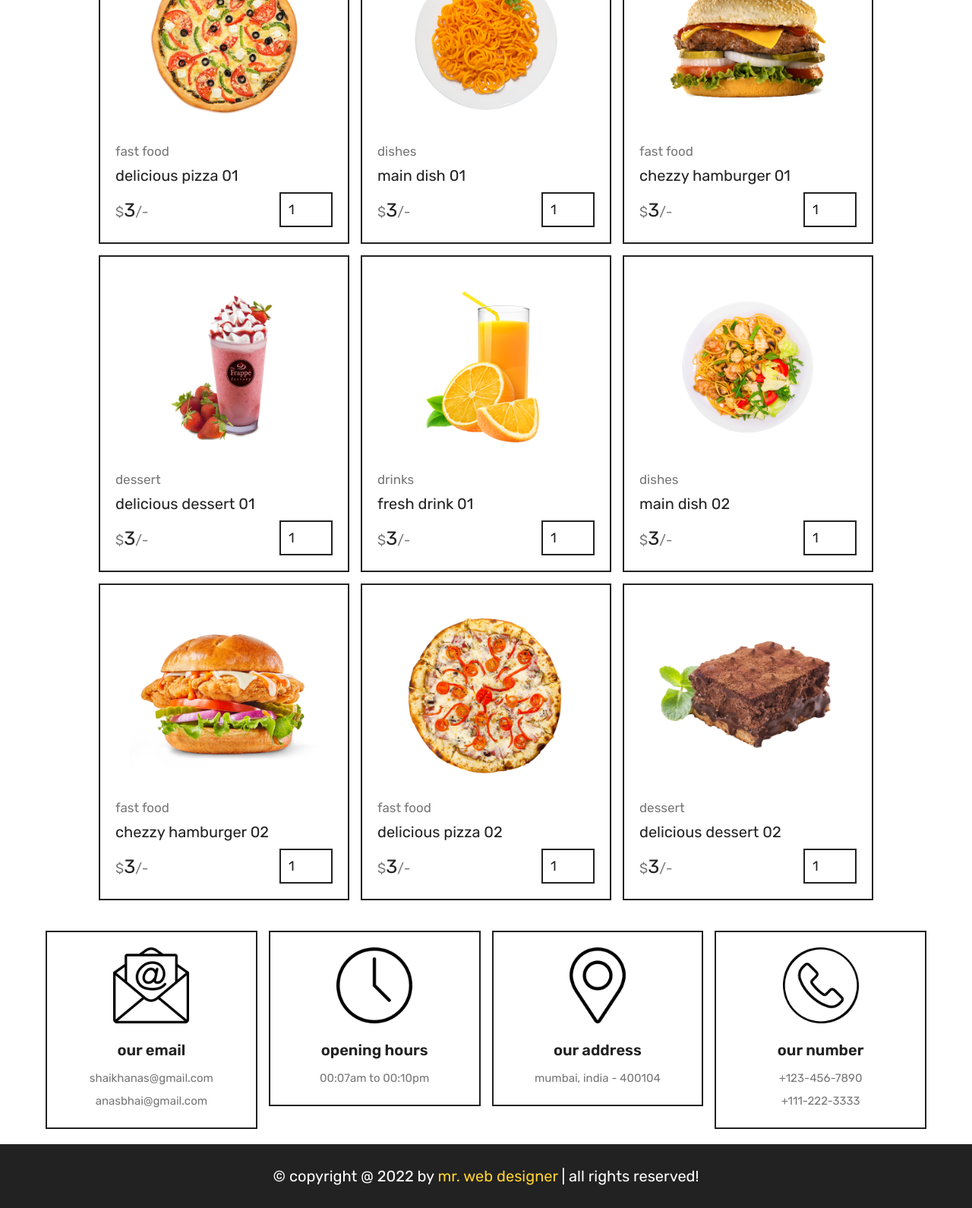
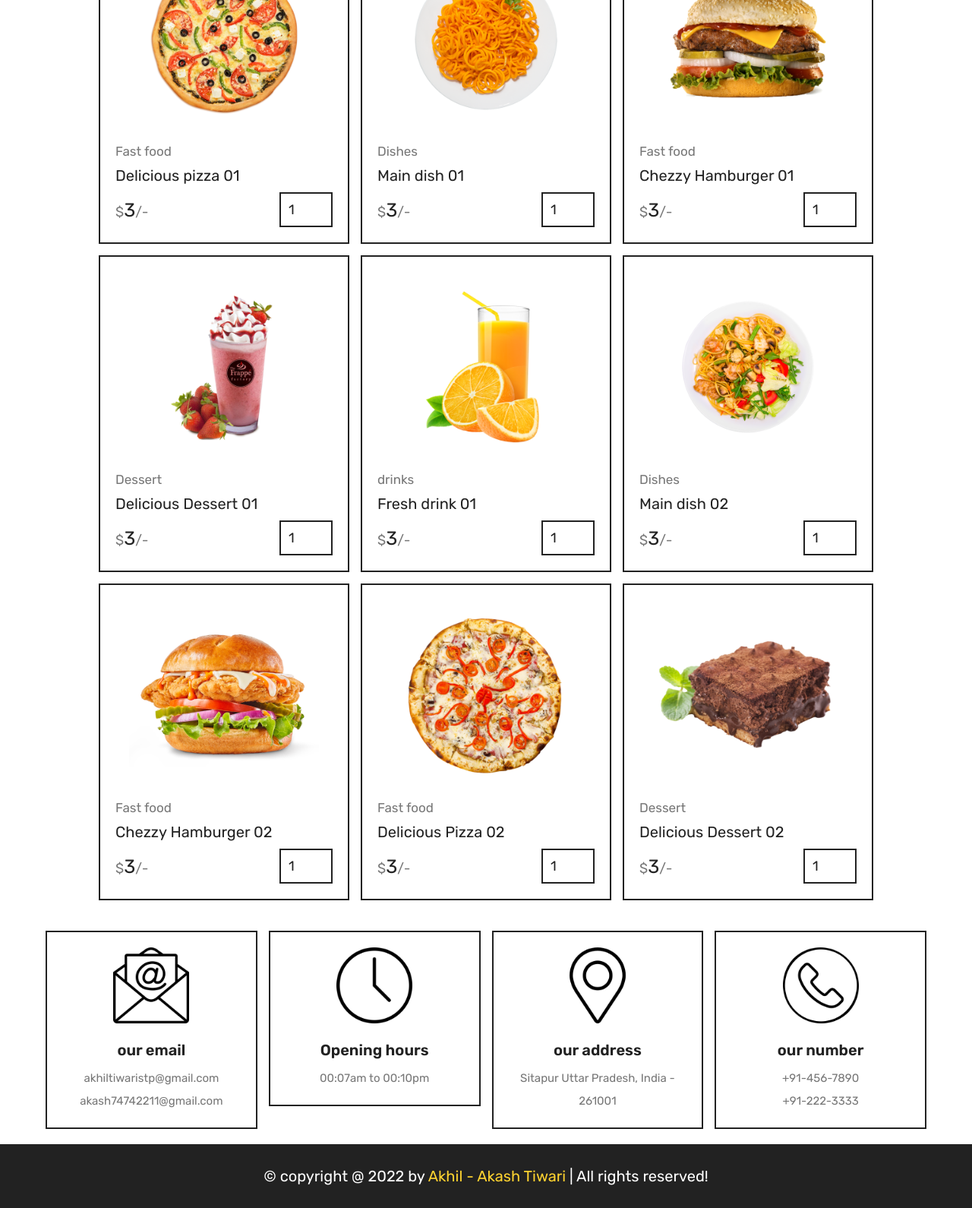
Before and after one commit to akhilTiwari03/Too-Yum-Website, a plain HTML site: page menu.html in a window 1280 px wide. Shown: the part 464-2054 px from the top of the page at 76% size. Drawn offline with Linux system fonts and the light colour scheme.

Commit message:
Third commit

```diff
--- a/menu.html
+++ b/menu.html
@@ -4,7 +4,7 @@
    <meta charset="UTF-8">
    <meta http-equiv="X-UA-Compatible" content="IE=edge">
    <meta name="viewport" content="width=device-width, initial-scale=1.0">
-   <title>food menu</title>
+   <title>Food menu</title>
 
    <!-- font awesome cdn link  -->
    <link rel="stylesheet" href="https://cdnjs.cloudflare.com/ajax/libs/font-awesome/6.1.1/css/all.min.css">
@@ -19,14 +19,14 @@
 
    <section class="flex">
 
-      <a href="home.html" class="logo">yum-yum 😋</a>
+      <a href="home.html" class="logo">Too YUM! 😍</a>
 
       <nav class="navbar">
-         <a href="home.html">home</a>
-         <a href="about.html">about</a>
-         <a href="menu.html">menu</a>
-         <a href="orders.html">orders</a>
-         <a href="contact.html">contact</a>
+         <a href="home.html">Home</a>
+         <a href="about.html">About</a>
+         <a href="menu.html">Menu</a>
+         <a href="orders.html">Orders</a>
+         <a href="contact.html">Contact</a>
       </nav>
 
       <div class="icons">
@@ -37,12 +37,12 @@
       </div>
 
       <div class="profile">
-         <p class="name">shaikh anas</p>
+         <p class="name">Akhil Tiwari</p>
          <div class="flex">
-            <a href="profile.html" class="btn">profile</a>
-            <a href="#" class="delete-btn">logout</a>
+            <a href="profile.html" class="btn">Profile</a>
+            <a href="#" class="delete-btn">Logout</a>
          </div>
-         <p class="account"><a href="login.html">login</a> or <a href="register.html">register</a></p>
+         <p class="account"><a href="login.html">Logout</a> or <a href="register.html">Register</a></p>
       </div>
 
    </section>
@@ -51,12 +51,12 @@
 
 <div class="heading">
    <h3>our menu</h3>
-   <p><a href="home.html">home </a> <span> / menu</span></p>
+   <p><a href="home.html">Home </a> <span> / Menu</span></p>
 </div>
 
 <section class="products">
 
-   <h1 class="title">latest dishes</h1>
+   <h1 class="title">Latest dishes</h1>
 
    <div class="box-container">
 
@@ -64,8 +64,8 @@
          <a href="quick_view.html" class="fas fa-eye"></a>
          <button class="fas fa-shopping-cart" type="submit" name="add_to_cart"></button>
          <img src="uploaded_img/pizza-1.png" alt="">
-         <a href="category.html" class="cat">fast food</a>
-         <div class="name">delicious pizza 01</div>
+         <a href="category.html" class="cat">Fast food</a>
+         <div class="name">Delicious pizza 01</div>
          <div class="flex">
             <div class="price"><span>$</span>3<span>/-</span></div>
             <input type="number" name="qty" class="qty" min="1" max="99" value="1" onkeypress="if(this.value.length == 2) return false;">
@@ -76,8 +76,8 @@
          <a href="quick_view.html" class="fas fa-eye"></a>
          <button class="fas fa-shopping-cart" type="submit" name="add_to_cart"></button>
          <img src="uploaded_img/dish-1.png" alt="">
-         <a href="category.html" class="cat">dishes</a>
-         <div class="name">main dish 01</div>
+         <a href="category.html" class="cat">Dishes</a>
+         <div class="name">Main dish 01</div>
          <div class="flex">
             <div class="price"><span>$</span>3<span>/-</span></div>
             <input type="number" name="qty" class="qty" min="1" max="99" value="1" onkeypress="if(this.value.length == 2) return false;">
@@ -88,8 +88,8 @@
          <a href="quick_view.html" class="fas fa-eye"></a>
          <button class="fas fa-shopping-cart" type="submit" name="add_to_cart"></button>
          <img src="uploaded_img/burger-1.png" alt="">
-         <a href="category.html" class="cat">fast food</a>
-         <div class="name">chezzy hamburger 01</div>
+         <a href="category.html" class="cat">Fast food</a>
+         <div class="name">Chezzy Hamburger 01</div>
          <div class="flex">
             <div class="price"><span>$</span>3<span>/-</span></div>
             <input type="number" name="qty" class="qty" min="1" max="99" value="1" onkeypress="if(this.value.length == 2) return false;">
@@ -100,8 +100,8 @@
          <a href="quick_view.html" class="fas fa-eye"></a>
          <button class="fas fa-shopping-cart" type="submit" name="add_to_cart"></button>
          <img src="uploaded_img/dessert-1.png" alt="">
-         <a href="category.html" class="cat">dessert</a>
-         <div class="name">delicious dessert 01</div>
+         <a href="category.html" class="cat">Dessert</a>
+         <div class="name">Delicious Dessert 01</div>
          <div class="flex">
             <div class="price"><span>$</span>3<span>/-</span></div>
             <input type="number" name="qty" class="qty" min="1" max="99" value="1" onkeypress="if(this.value.length == 2) return false;">
@@ -113,7 +113,7 @@
          <button class="fas fa-shopping-cart" type="submit" name="add_to_cart"></button>
          <img src="uploaded_img/drink-1.png" alt="">
          <a href="category.html" class="cat">drinks</a>
-         <div class="name">fresh drink 01</div>
+         <div class="name">Fresh drink 01</div>
          <div class="flex">
             <div class="price"><span>$</span>3<span>/-</span></div>
             <input type="number" name="qty" class="qty" min="1" max="99" value="1" onkeypress="if(this.value.length == 2) return false;">
@@ -124,8 +124,8 @@
          <a href="quick_view.html" class="fas fa-eye"></a>
          <button class="fas fa-shopping-cart" type="submit" name="add_to_cart"></button>
          <img src="uploaded_img/dish-2.png" alt="">
-         <a href="category.html" class="cat">dishes</a>
-         <div class="name">main dish 02</div>
+         <a href="category.html" class="cat">Dishes</a>
+         <div class="name">Main dish 02</div>
          <div class="flex">
             <div class="price"><span>$</span>3<span>/-</span></div>
             <input type="number" name="qty" class="qty" min="1" max="99" value="1" onkeypress="if(this.value.length == 2) return false;">
@@ -136,8 +136,8 @@
          <a href="quick_view.html" class="fas fa-eye"></a>
          <button class="fas fa-shopping-cart" type="submit" name="add_to_cart"></button>
          <img src="uploaded_img/burger-2.png" alt="">
-         <a href="category.html" class="cat">fast food</a>
-         <div class="name">chezzy hamburger 02</div>
+         <a href="category.html" class="cat">Fast food</a>
+         <div class="name">Chezzy Hamburger 02</div>
          <div class="flex">
             <div class="price"><span>$</span>3<span>/-</span></div>
             <input type="number" name="qty" class="qty" min="1" max="99" value="1" onkeypress="if(this.value.length == 2) return false;">
@@ -148,8 +148,8 @@
          <a href="quick_view.html" class="fas fa-eye"></a>
          <button class="fas fa-shopping-cart" type="submit" name="add_to_cart"></button>
          <img src="uploaded_img/pizza-2.png" alt="">
-         <a href="category.html" class="cat">fast food</a>
-         <div class="name">delicious pizza 02</div>
+         <a href="category.html" class="cat">Fast food</a>
+         <div class="name">Delicious Pizza 02</div>
          <div class="flex">
             <div class="price"><span>$</span>3<span>/-</span></div>
             <input type="number" name="qty" class="qty" min="1" max="99" value="1" onkeypress="if(this.value.length == 2) return false;">
@@ -160,8 +160,8 @@
          <a href="quick_view.html" class="fas fa-eye"></a>
          <button class="fas fa-shopping-cart" type="submit" name="add_to_cart"></button>
          <img src="uploaded_img/dessert-2.png" alt="">
-         <a href="category.html" class="cat">dessert</a>
-         <div class="name">delicious dessert 02</div  >
+         <a href="category.html" class="cat">Dessert</a>
+         <div class="name">Delicious Dessert 02</div  >
          <div class="flex">
             <div class="price"><span>$</span>3<span>/-</span></div>
             <input type="number" name="qty" class="qty" min="1" max="99" value="1" onkeypress="if(this.value.length == 2) return false;">
@@ -202,32 +202,32 @@
       <div class="box">
          <img src="images/email-icon.png" alt="">
          <h3>our email</h3>
-         <a href="mailto:shaikhanas@gmail.com">shaikhanas@gmail.com</a>
-         <a href="mailto:anasbhai@gmail.com">anasbhai@gmail.com</a>
+         <a href="mailto:akhiltiwaristp@gmail.com">akhiltiwaristp@gmail.com</a>
+         <a href="mailto:akash74742211@gmail.com">akash74742211@gmail.com</a>
       </div>
 
       <div class="box">
          <img src="images/clock-icon.png" alt="">
-         <h3>opening hours</h3>
+         <h3>Opening hours</h3>
          <p>00:07am to 00:10pm </p>
       </div>
 
       <div class="box">
          <img src="images/map-icon.png" alt="">
          <h3>our address</h3>
-         <a href="https://www.google.com/maps">mumbai, india - 400104</a>
+         <a href="https://www.google.com/maps">Sitapur Uttar Pradesh, India - 261001</a>
       </div>
 
       <div class="box">
          <img src="images/phone-icon.png" alt="">
          <h3>our number</h3>
-         <a href="tel:1234567890">+123-456-7890</a>
-         <a href="tel:1112223333">+111-222-3333</a>
+         <a href="tel:1234567890">+91-456-7890</a>
+         <a href="tel:1112223333">+91-222-3333</a>
       </div>
 
    </section>
 
-   <div class="credit">&copy; copyright @ 2022 by <span>mr. web designer</span> | all rights reserved!</div>
+   <div class="credit">&copy; copyright @ 2022 by <span>Akhil - Akash Tiwari</span> | All rights reserved!</div>
 
 </footer>
 
```
